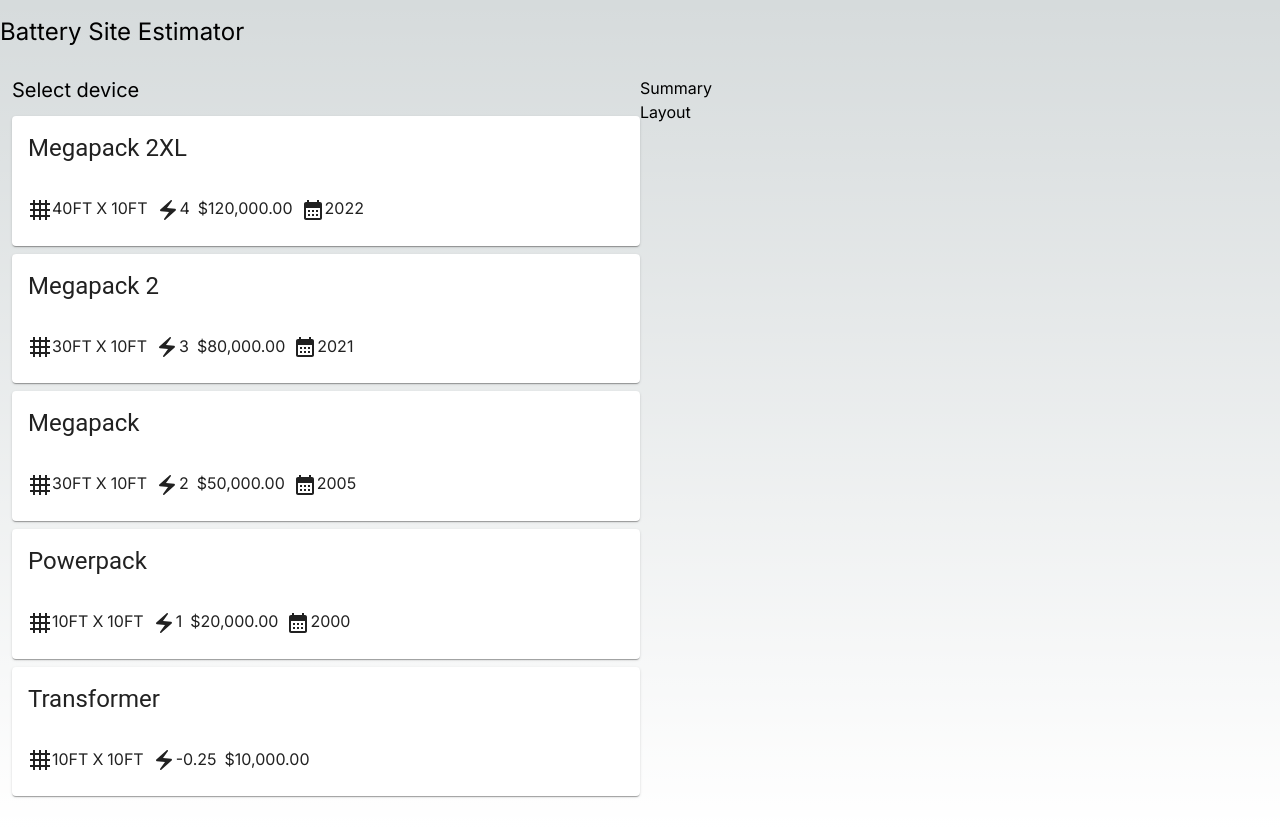
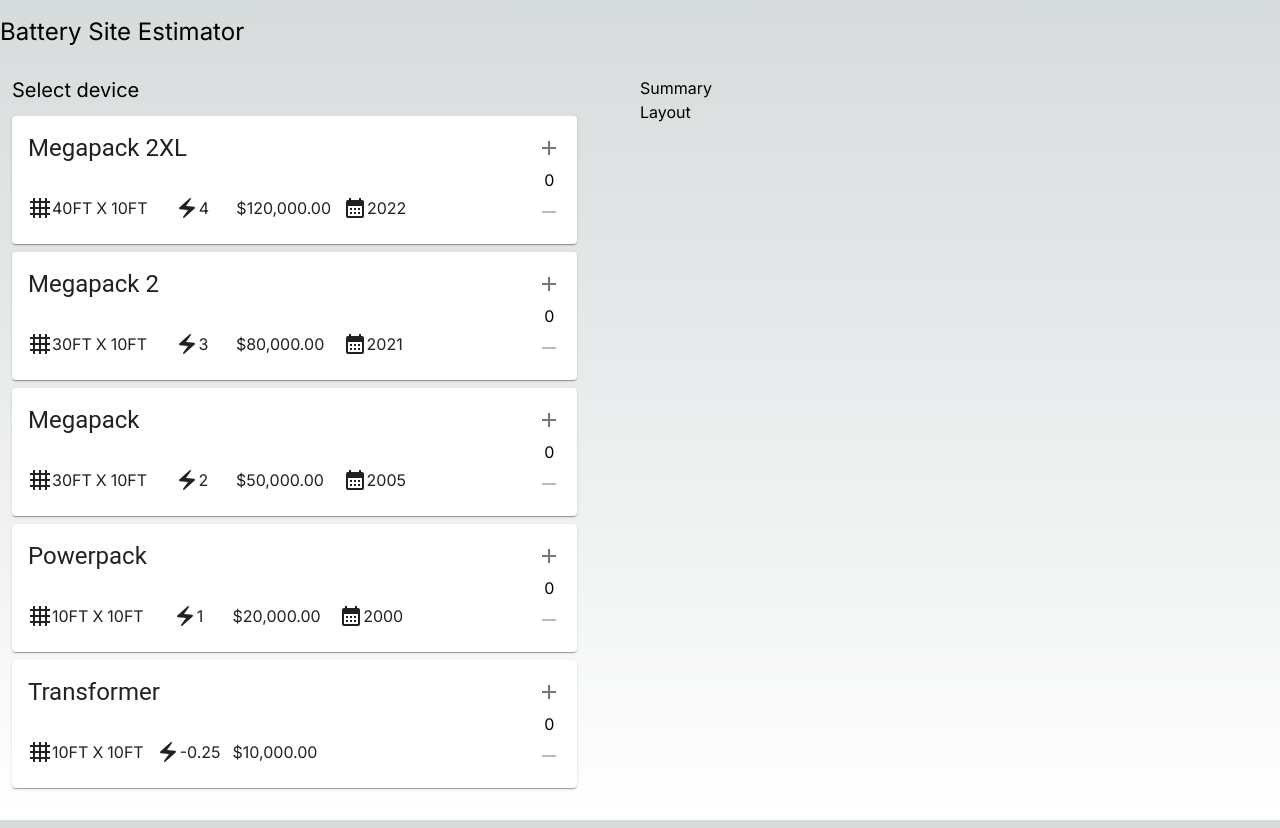
Before and after one commit to vladyslavkuliani/battery-site-layout, a Next.js app: page / in a window 1280 px wide. Built offline with nearby package versions, Linux system fonts and the light colour scheme.

Commit message:
Added counter + tweaked some styles

```diff
--- /dev/null
+++ b/app/components/Counter.module.css
@@ -0,0 +1,4 @@
+.counter {
+  color: black;
+  margin-left: -3rem;
+}
--- /dev/null
+++ b/app/components/Counter.tsx
@@ -0,0 +1,28 @@
+"use client";
+
+import { IconButton } from "@mui/material";
+import AddIcon from '@mui/icons-material/Add';
+import RemoveIcon from '@mui/icons-material/Remove';
+import { useState } from "react";
+
+export default function Counter({ className }: { className?: string }) {
+  const [count, setCount] = useState(0);
+  const incrementCount = () => {
+    setCount(count + 1);
+  }
+  const decrementCount = () => {
+    if (count === 0) {
+      return;
+    }
+
+    setCount(count - 1);
+  }
+
+  return (
+    <div className={`flex flex-col items-center ${className || ''}`}>
+      <IconButton onClick={incrementCount}><AddIcon /></IconButton>
+      {count}
+      <IconButton disabled={count === 0} onClick={decrementCount}><RemoveIcon /></IconButton>
+    </div>
+  )
+}
--- /dev/null
+++ b/app/components/DevicePurchaseOption.module.css
@@ -0,0 +1,3 @@
+.card {
+  width: 90%;
+}
--- a/app/components/DevicePurchaseOption.tsx
+++ b/app/components/DevicePurchaseOption.tsx
@@ -7,33 +7,41 @@
 
 import { Device } from '../types';
 import { formatCurrency, formatFeet } from '../utils';
+import Counter from './Counter';
+import counterStyles from './Counter.module.css';
+import deviceOptionStyles from './DevicePurchaseOption.module.css';
 
 export default function DevicePurchaseOption({ option, className }: { option: Device, className?: string }) {
   return (
-    <Card className={className}>
+    <div className={`flex items-center ${className}`}>
+      <Card className={deviceOptionStyles.card}>
         <CardHeader title={option.label}></CardHeader>
-      <CardContent className="flex">
-        <div className="mr-2">
+        <CardContent className="flex items-center">
+          <div className='flex items-center basis-1/5'>
             <Grid4x4Icon />
             <span>{formatFeet(option.lengthFeet)}</span>
             <span className='mx-1'>X</span>
             <span>{formatFeet(option.widthFeet)}</span>
           </div>
 
-        <div className="mr-2">
+          <div className='flex items-center justify-center basis-1/6'>
             <ElectricBoltIcon />
             {option.energyMw}
           </div>
 
-        <div className='mr-2'>
+          <div className='basis-1/5'>
             {formatCurrency(option.cost)}
           </div>
 
-        {option.releaseYear && <div>
+          {option.releaseYear && <div className='flex items-center'>
             <CalendarMonthIcon />{option.releaseYear}
           </div>
           }
+
         </CardContent>
       </Card>
+
+      <Counter className={counterStyles.counter} />
+    </div>
   );
 }
```
Lines whose indentation alone changed are shown as unchanged.
